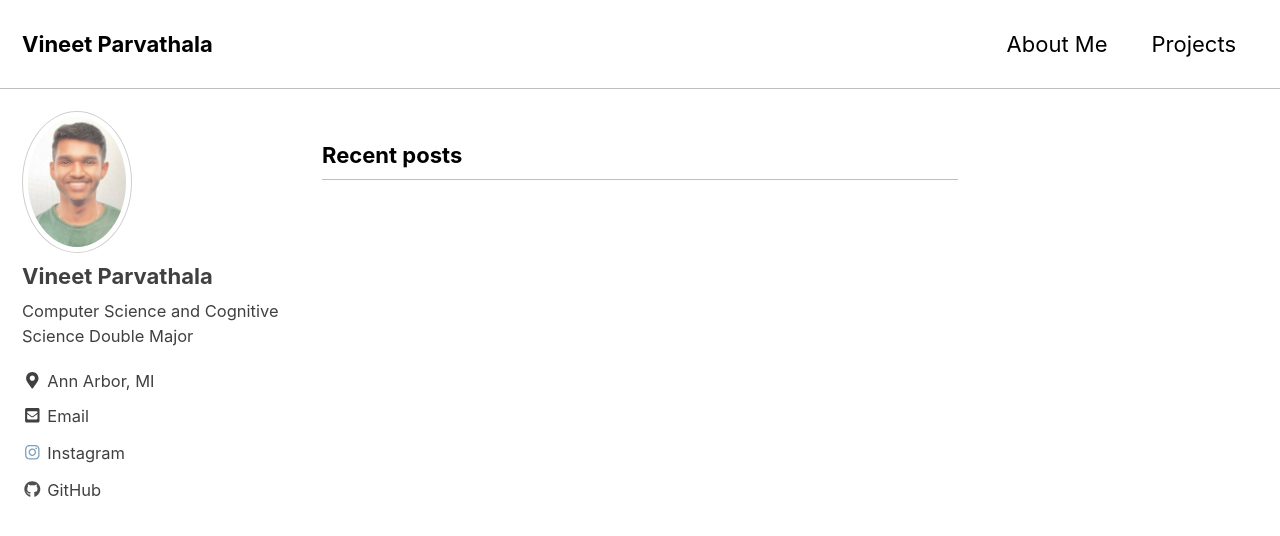
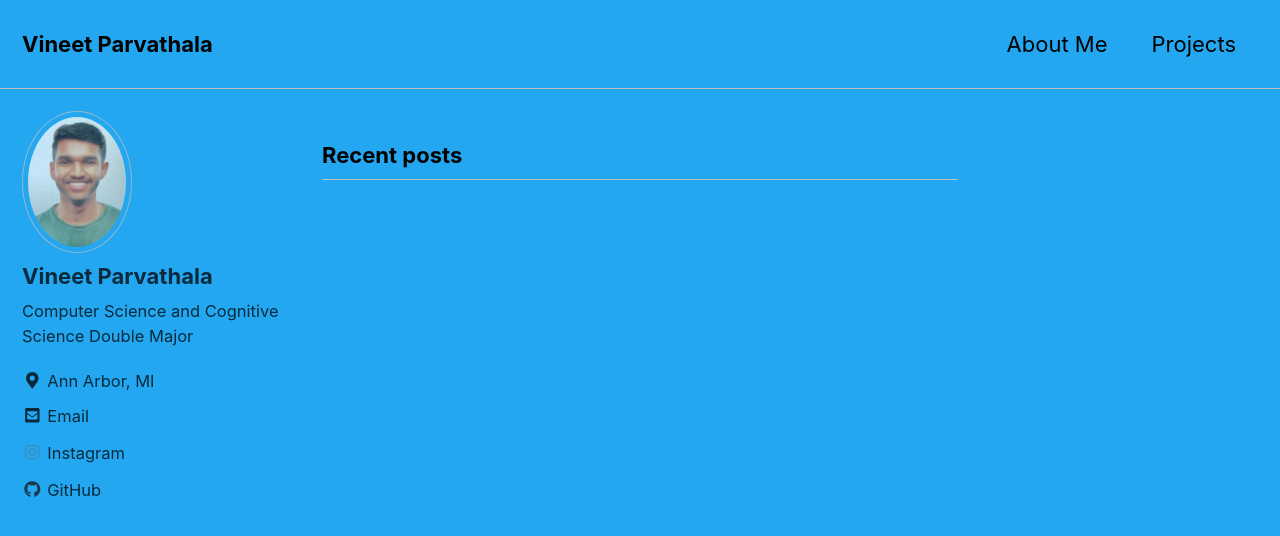
Before and after one commit to vparv/vparv.github.io, a Jekyll site: the page built from index.html, in a window 1280 px wide and 900 px high. Shown: the top 536 px of the window. Built offline with Jekyll 4.4.1, drawn with Linux system fonts in a browser that asks for light colours; cached includes are drawn as plain includes; nearby versions of some CDN libraries; the list of posts is cut into pages by our own code.

Commit message:
changed colors

```diff
--- a/_sass/minimal-mistakes/skins/_contrast.scss
+++ b/_sass/minimal-mistakes/skins/_contrast.scss
@@ -3,6 +3,7 @@
    ========================================================================== */
 
 /* Colors */
+$background-color: #22a7f0 !default;
 $text-color: #000 !default;
 $muted-text-color: $text-color !default;
 $primary-color: #ff0000 !default;
@@ -14,7 +15,7 @@
 $navicon-link-color-hover: mix(#fff, $text-color, 100%) !default;
 
 /* contrast syntax highlighting (base16) */
-$base00: #22a7f0 !default;
+$base00: #000000 !default;
 $base01: #242422 !default;
 $base02: #484844 !default;
 $base03: #6c6c66 !default;
```
